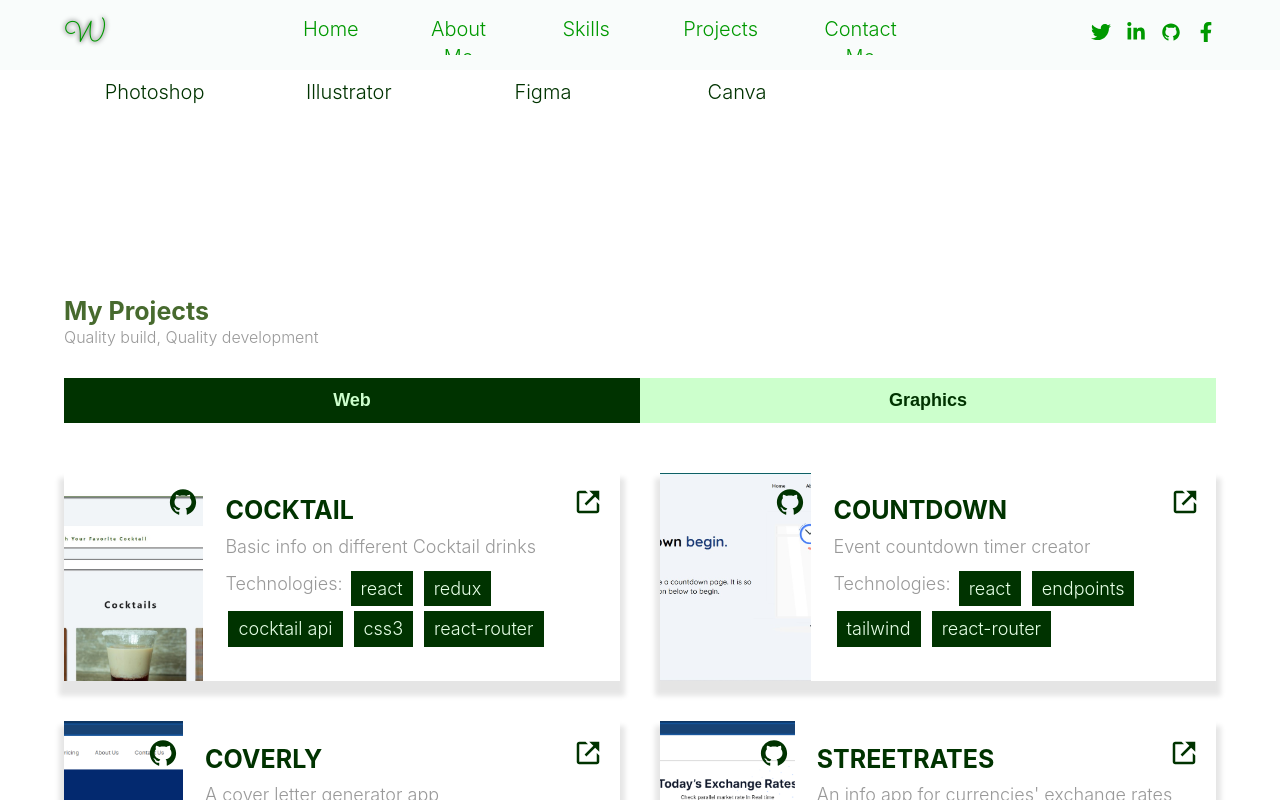
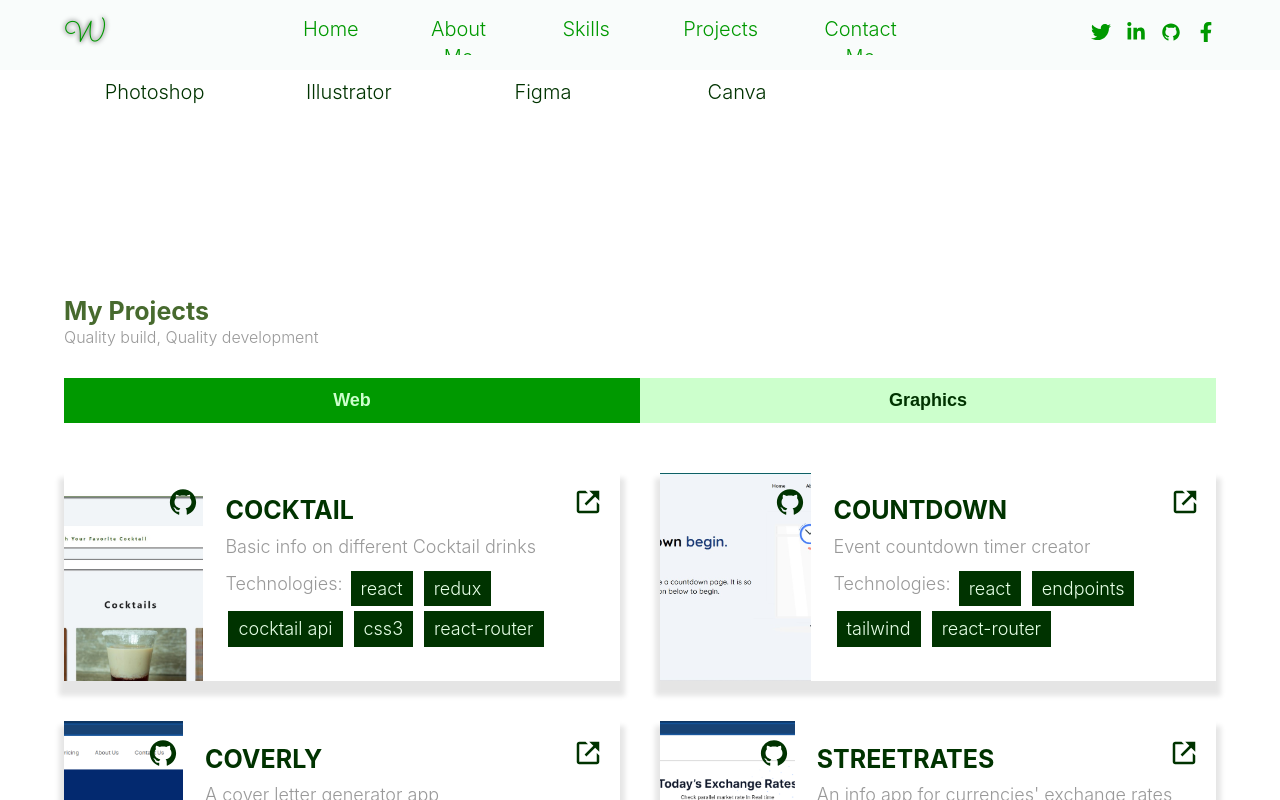
Before and after one commit to willhemz/portfolio, a React (Create React App) app: page / in a window 1280 px wide. In both pictures the pointer is over the button "Web". Shown: the part 1479-2279 px from the top of the page. Built offline with nearby package versions, Linux system fonts and the light colour scheme.

Commit message:
style: added hover effects

```diff
--- a/src/index.css
+++ b/src/index.css
@@ -581,11 +581,17 @@ p {
   color: var(--success-100);
   text-transform: capitalize;
   font-weight: bold;
+  cursor: pointer;
 }
 
 .project-buttons .skill-btn:last-child {
   background: var(--success-100);
   color: var(--success-900);
+}
+
+.project-buttons .skill-btn:last-child:hover, .project-buttons .skill-btn:first-child:hover {
+  color: var(--success-100);
+  background: var(--success-700);
 }
 
 .project-footer {
@@ -597,6 +603,11 @@ p {
 .project-item {
   background: transparent;
   box-shadow: var(--lightShadow);
+  transition: all 0.3s ease-in-out;
+}
+
+.project-item:hover {
+  scale: 1.05;
 }
 
 .project-item .web {
```
